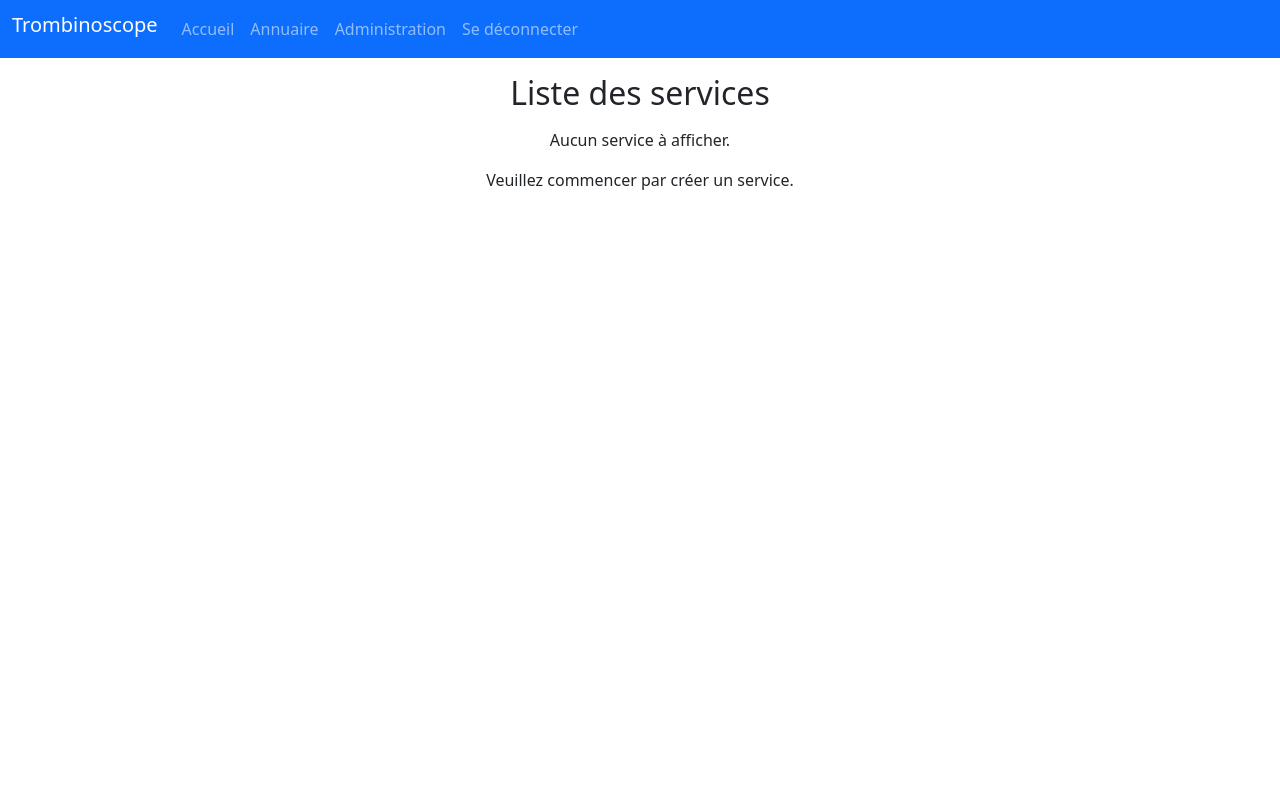
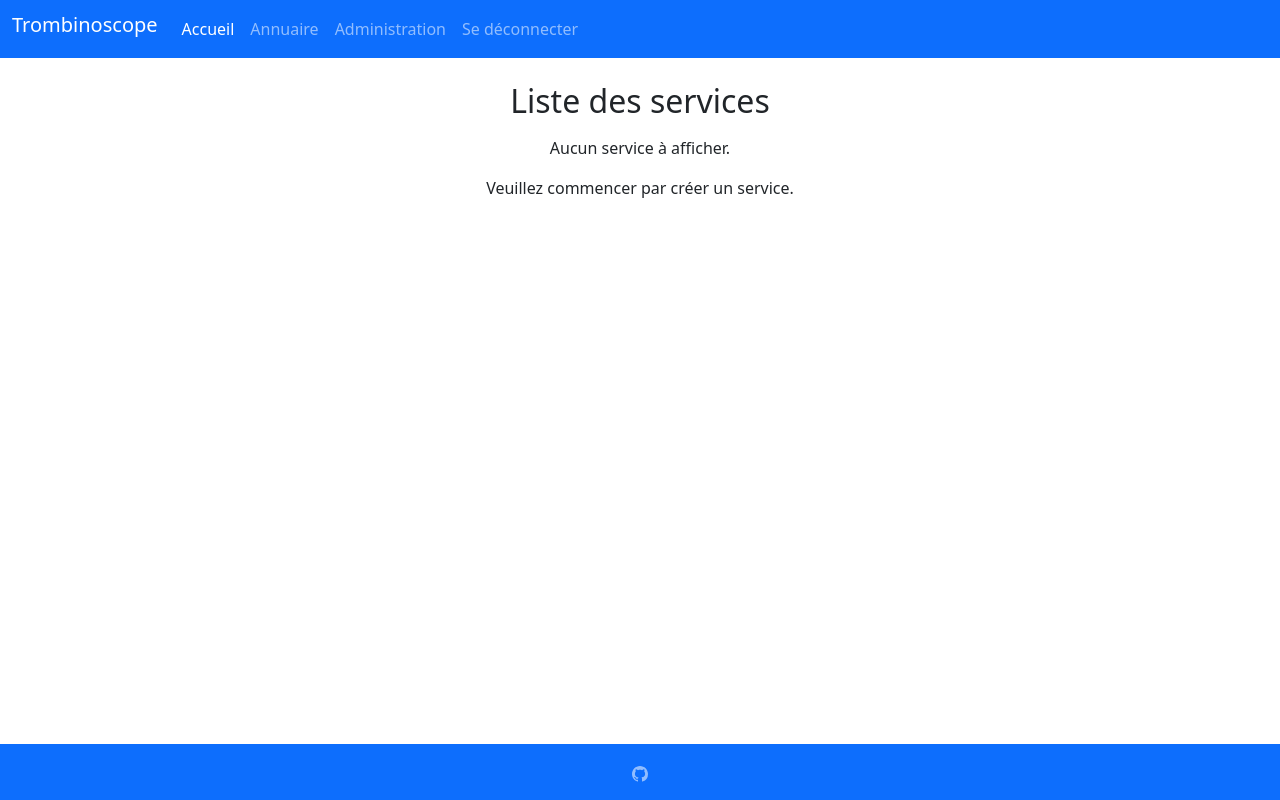
Before and after one commit to rducrot/trombinoscope, a Django app: page /home/ in a window 1280 px wide. Run offline with Django 4.2, Linux system fonts and the light colour scheme; the visitor is signed in with stand-in values (Sample User, id 1); data that the repository does not hold is empty.

Commit message:
Ajout footer

```diff
--- a/app/templates/app/home.html
+++ b/app/templates/app/home.html
@@ -1,4 +1,6 @@
 {% extends 'base.html' %}
+
+{% block nav-home %}active{% endblock nav-home %}
 
 {% block content %}
 <div class="col col-sm-6 mx-auto">
@@ -13,4 +15,4 @@
 {% endif %}
 </div>
 
-{% endblock %}
+{% endblock content %}
--- a/app/templates/app/phone_book.html
+++ b/app/templates/app/phone_book.html
@@ -1,8 +1,10 @@
 {% extends 'base.html' %}
 {% load mptt_tags %}
 
+{% block nav-phone-book %}active{% endblock nav-phone-book %}
+
 {% block content %}
-<div class="col col-sm-6 mx-auto">
+<div class="col col-lg-7 mx-auto">
     <h2 class="w-100 text-center mt-3">Annuaire</h2>
     <table class="table table-hover">
         {% for service in services %}
--- a/templates/base.html
+++ b/templates/base.html
@@ -1,5 +1,5 @@
 <!DOCTYPE html>
-<html lang="fr">
+<html class="h-100" lang="fr">
 {% load static %}
 
 <head>
@@ -12,7 +12,7 @@
     <link rel="icon" type="image/png" sizes="32x32" href="{% static 'images/favicon-32x32.png' %}">
     <link rel="icon" type="image/png" sizes="16x16" href="{% static 'images/favicon-16x16.png' %}">
 </head>
-<body>
+<body class="d-flex flex-column h-100">
 <header>
     <nav class="navbar navbar-expand-lg navbar-dark bg-primary mb-2">
         <div class="container-fluid">
@@ -25,10 +25,12 @@
                 <ul class="navbar-nav me-auto mb-2 mb-lg-0">
                     {% if user.is_authenticated %}
                         <li class="nav-item">
-                            <a class="nav-link" href="{% url 'home' %}">Accueil</a>
+                            <a class="nav-link {% block nav-home %}{% endblock nav-home %}"
+                               href="{% url 'home' %}">Accueil</a>
                         </li>
                         <li class="nav-item">
-                            <a class="nav-link" href="{% url 'annuaire' %}">Annuaire</a>
+                            <a class="nav-link {% block nav-phone-book %}{% endblock nav-phone-book %}"
+                               href="{% url 'annuaire' %}">Annuaire</a>
                         </li>
                         {% if user.is_superuser %}
                         <li class="nav-item">
@@ -45,6 +47,21 @@
     </nav>
 </header>
 <main>{% block content %}{% endblock content %}</main>
+<footer class="footer mt-auto py-0">
+    <nav class="navbar navbar-expand-lg navbar-dark bg-primary justify-content-center">
+                <ul class="navbar-nav">
+                    <li class="nav-item">
+                        <a class="nav-link" href="https://github.com/rducrot/trombinoscope" target="_blank">
+                            <svg xmlns="http://www.w3.org/2000/svg" width="16" height="16" fill="currentColor"
+                                class="bi bi-github" viewBox="0 0 16 16">
+                                <path
+                                    d="M8 0C3.58 0 0 3.58 0 8c0 3.54 2.29 6.53 5.47 7.59.4.07.55-.17.55-.38 0-.19-.01-.82-.01-1.49-2.01.37-2.53-.49-2.69-.94-.09-.23-.48-.94-.82-1.13-.28-.15-.68-.52-.01-.53.63-.01 1.08.58 1.23.82.72 1.21 1.87.87 2.33.66.07-.52.28-.87.51-1.07-1.78-.2-3.64-.89-3.64-3.95 0-.87.31-1.59.82-2.15-.08-.2-.36-1.02.08-2.12 0 0 .67-.21 2.2.82.64-.18 1.32-.27 2-.27.68 0 1.36.09 2 .27 1.53-1.04 2.2-.82 2.2-.82.44 1.1.16 1.92.08 2.12.51.56.82 1.27.82 2.15 0 3.07-1.87 3.75-3.65 3.95.29.25.54.73.54 1.48 0 1.07-.01 1.93-.01 2.2 0 .21.15.46.55.38A8.012 8.012 0 0 0 16 8c0-4.42-3.58-8-8-8z" />
+                            </svg>
+                        </a>
+                    </li>
+                </ul>
+    </nav>
+</footer>
 </body>
 <script src="https://cdn.jsdelivr.net/npm/bootstrap@5.0.2/dist/js/bootstrap.bundle.min.js"
         integrity="sha384-MrcW6ZMFYlzcLA8Nl+NtUVF0sA7MsXsP1UyJoMp4YLEuNSfAP+JcXn/tWtIaxVXM"
```
